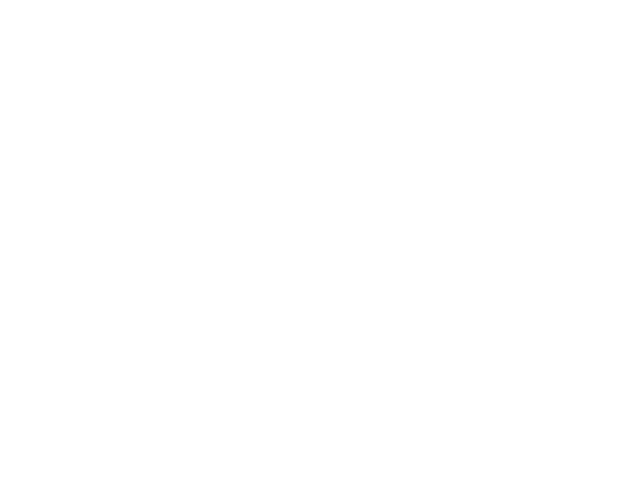
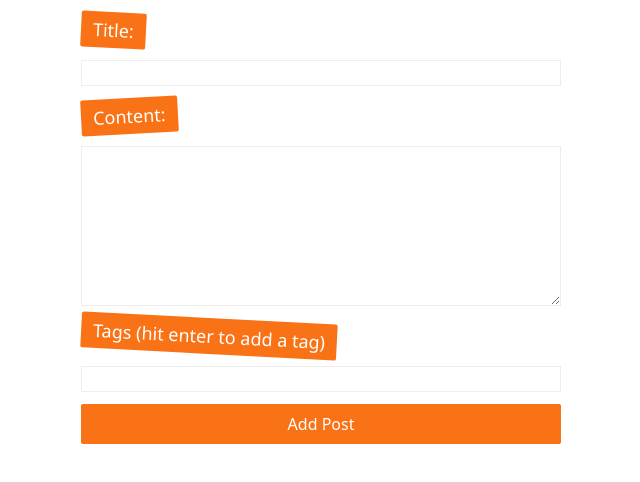
Before and after one commit to cherbear263/vue-blog, a Vue app: page /create in a window 1280 px wide. Before the commit this address had no page. Shown: the top 482 px of the page, without its empty margins (319-959 px from the left). Built offline with nearby package versions, Linux system fonts and the light colour scheme.

Commit message:
web form for blog post

```diff
--- a/data/db.json
+++ b/data/db.json
@@ -39,7 +39,17 @@
         "javascript",
         "jquery"
       ]
+    },
+    {
+      "title": "This is the new title",
+      "body": "This is the most amazing content for a blog post ever!! ",
+      "tags": [
+        "html",
+        "blog",
+        "css",
+        "json"
+      ],
+      "id": 5
     }
-
   ]
 }
--- a/src/components/SinglePost.vue
+++ b/src/components/SinglePost.vue
@@ -1,15 +1,18 @@
 <template>
+<div class="pb-3 border-b-2 border-dashed border-gray-200">
 <router-link :to="{ name: 'Details', params: {id: post.id }}">
-  <h3 class="text-xl font-bold text-gray-500 mt-5">{{post.title}}</h3>
+  <h3 class="text-xl px-1 py-1 font-bold text-orange-500 mt-5 -rotate-2 mb-3">{{post.title}}</h3>
 </router-link>
   <p class="text-gray-500 font-sans text-sm mb-3">{{ snippet }}</p>
-  <span class="text-gray-400 uppercase tracking-tight font-semibold text-xs bg-cyan-100 rounded-lg px-2 py-1 mx-1"
+  <span class="text-gray-400 uppercase tracking-tight font-semibold text-xs bg-orange-100 rounded-lg px-2 py-1 mx-1"
   v-for="tag in post.tags" :key="tag">
     #{{tag}}
   </span>
+  </div>
 </template>
 <script>
 import { computed } from '@vue/runtime-core'
+
 export default {
   props: ['post'],
   setup(props) {
--- a/src/composables/getPost.js
+++ b/src/composables/getPost.js
@@ -7,10 +7,6 @@
 
   const load = async () => {
     try {
-      // simulate delay
-      await new Promise(resolve => {
-        setTimeout(resolve, 2000)
-      })
 
       const data = await fetch('http://localhost:3000/posts/' + id)
       if (!data.ok) {
--- a/src/composables/getPosts.js
+++ b/src/composables/getPosts.js
@@ -8,10 +8,6 @@
 
   const load = async () => {
     try {
-      // simulate delay
-      await new Promise(resolve => {
-        setTimeout(resolve, 2000)
-      })
 
       const data = await fetch('http://localhost:3000/posts')
       if (!data.ok) {
--- a/src/router/index.js
+++ b/src/router/index.js
@@ -1,6 +1,7 @@
 import { createRouter, createWebHistory } from 'vue-router'
 import HomeView from '../views/Home.vue'
 import Details from '../views/Details.vue'
+import Create from '../views/Create.vue'
 
 const routes = [
   {
@@ -13,6 +14,11 @@
     name: 'Details',
     component: Details,
     props: true
+  },
+  {
+    path: '/create',
+    name: 'Create',
+    component: Create,
   }
 ]
 
--- /dev/null
+++ b/src/views/Create.vue
@@ -0,0 +1,104 @@
+<template>
+  <div class="create">
+    <form @submit.prevent="handleSubmit">
+    <label class="inline-block relative text-lg text-white mt-3 bg-orange-500 px-3 py-1 rounded-sm mb-3 rotate-3">Title: </label>
+      <input v-model="title" type="text" required />
+      <label  class="inline-block relative text-lg text-white mt-3 bg-orange-500 px-3 py-1 rounded-sm mb-3 -rotate-3">Content: </label>
+      <textarea v-model="body" required></textarea>
+      <label  class="inline-block relative text-lg text-white mt-3 bg-orange-500 px-3 py-1 rounded-sm mb-3 rotate-3">Tags (hit enter to add a tag)</label>
+      <input
+        v-model="tag"
+        type="text"
+        @keydown.enter.prevent="handleKeydown">
+        <div v-for="tag in tags" :key="tag" class="pill">
+          #{{ tag }}
+        </div>
+      <button
+        class="block bg-orange-500 px-3 py-2 rounded-sm text-white mt-3 w-full hover:bg-orange-600 mx-auto"
+        type="submit"
+        >Add Post</button>
+    </form>
+  </div>
+</template>
+
+<script>
+import { ref } from '@vue/reactivity'
+export default {
+  setup() {
+    const title = ref('')
+    const body = ref('')
+    const tag = ref('')
+    const tags = ref([])
+
+    const handleKeydown = () => {
+      if (!tags.value.includes(tag.value)) {
+        tag.value = tag.value.replace(/\s/, '') // removes all white space
+        tags.value.push(tag.value)
+      }
+      tag.value = ''
+    }
+
+    const handleSubmit = async () => {
+      const post = {
+        title: title.value,
+        body: body.value,
+        tags: tags.value
+      }
+      await fetch('http://localhost:3000/posts', {
+        method: 'POST',
+        headers: { 'Content-Type': 'application/json'},
+        body: JSON.stringify(post)
+      })
+    }
+
+    return { title, body, tag, handleKeydown, tags, handleSubmit }
+  }
+}
+</script>
+
+<style>
+form {
+  max-width: 480px;
+  margin: 0 auto;
+  text-align: left;
+}
+input, textarea {
+  display: block;
+  width: 100%;
+  margin: 10px 0;
+  box-sizing: border-box;
+  padding: 10px;
+  border: 1px solid #eee;
+}
+textarea {
+  height: 160px;
+
+}
+
+label::before {
+  content: "";
+  display: block;
+  width: 100%;
+  height: 100%;
+  background: #ff8800;
+  z-index: -1;
+  padding-right: 40px;
+  left: -30px;
+  transform: rotatez(-1.5deg);
+}
+button {
+  display: block;
+  margin-top: 30px;
+  background: #ff8800;
+}
+.pill {
+  display: inline-block;
+  margin: 10px 10px 0 0;
+  color: #444;
+  background: #ddd;
+  padding: 8px;
+  border-radius: 20px;
+  font-size: 14px;
+}
+
+</style>
--- a/src/views/Home.vue
+++ b/src/views/Home.vue
@@ -1,5 +1,5 @@
 <template>
-  <div class="max-w-xl mx-auto mt-20">
+  <div class="max-w-xl mx-auto mt-10  p-3">
     <h1 class="text-xl font-bold uppercase text-gray-600 text-center">Home</h1>
     <div class="post-list">
       <div v-if="error" class="text-pink-500 text-center mt-5">{{error}}</div>
```
